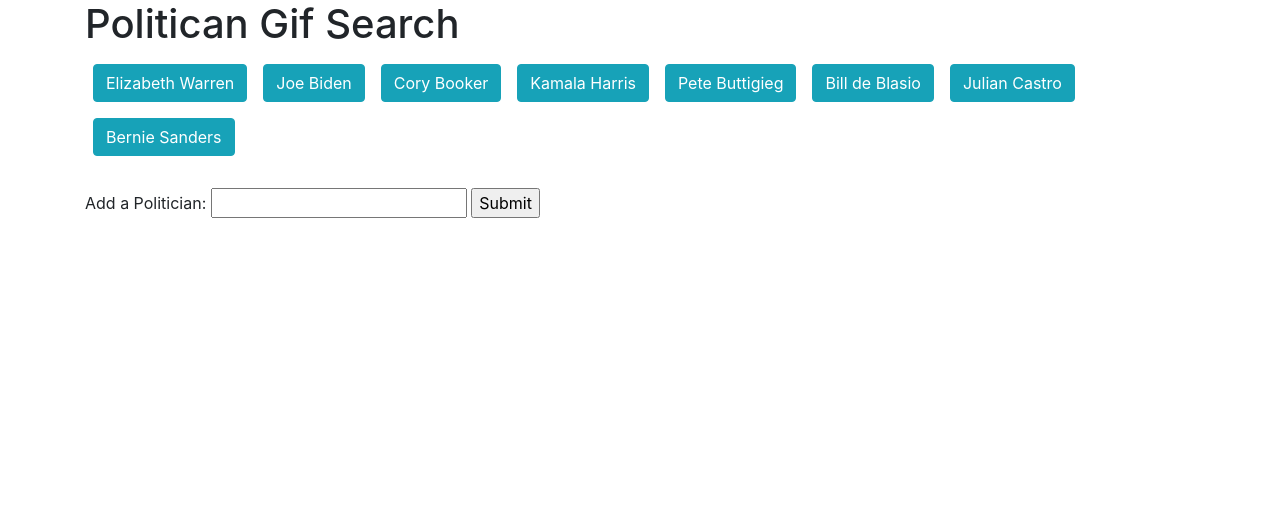
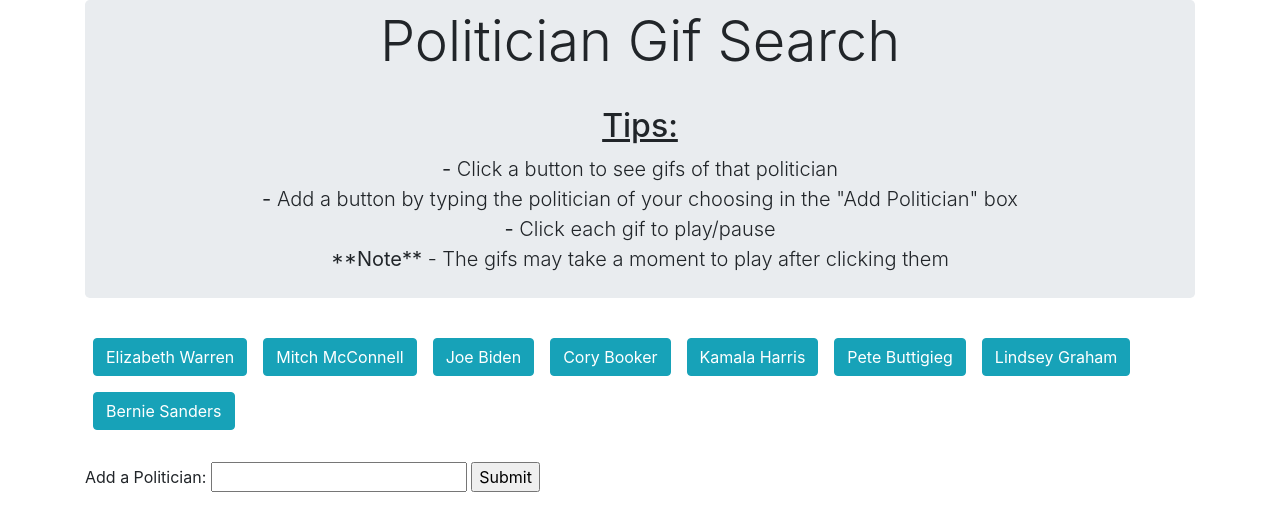
Before and after one commit to gzahora/GifTastic, a plain HTML site: page index.html in a window 1280 px wide. Drawn offline with nearby package versions, Linux system fonts and the light colour scheme.

Commit message:
added minor stylistic changes

```diff
--- a/assets/javascript/app.js
+++ b/assets/javascript/app.js
@@ -1,5 +1,5 @@
 //Initial Array of Politicians
-var topics = ["Elizabeth Warren", "Joe Biden", "Cory Booker", "Kamala Harris", "Pete Buttigieg", "Bill de Blasio", "Julian Castro", "Bernie Sanders"];
+var topics = ["Elizabeth Warren", "Mitch McConnell", "Joe Biden", "Cory Booker", "Kamala Harris", "Pete Buttigieg", "Lindsey Graham", "Bernie Sanders"];
 
  // Function for displaying buttons that first clears the div holding the buttons, then re-adds what is in the topic array
  function politicianButtons() {
--- a/index.html
+++ b/index.html
@@ -14,7 +14,17 @@
 <body>
 
     <div class="container">
-        <h1>Politican Gif Search</h1>
+        <div class="jumbotron py-2 text-center">
+            <h1 class="display-4 text-center">Politician Gif Search</h1>
+            <br>
+            <ul class="lead" type="1">
+                <h2><u>Tips:</u></h2>
+                <li><strong>-</strong> Click a button to see gifs of that politician</li>
+                <li><strong>-</strong> Add a button by typing the politician of your choosing in the "Add Politician" box</li>
+                <li><strong>-</strong> Click each gif to play/pause</li>
+                <p><strong>**Note**</strong> - The gifs may take a moment to play after clicking them</p>
+            </ul>
+        </div>
         <div id=gifButtons></div>
         <br>
     </div>
@@ -24,7 +34,7 @@
             <label for="addInput">Add a Politician: </label>
             <input type="text" id="addInput">
             <input id="addButton" type="submit" value="Submit">
-            <br>
+            <br><br>
         </form>
         <br>
     </div>
```
